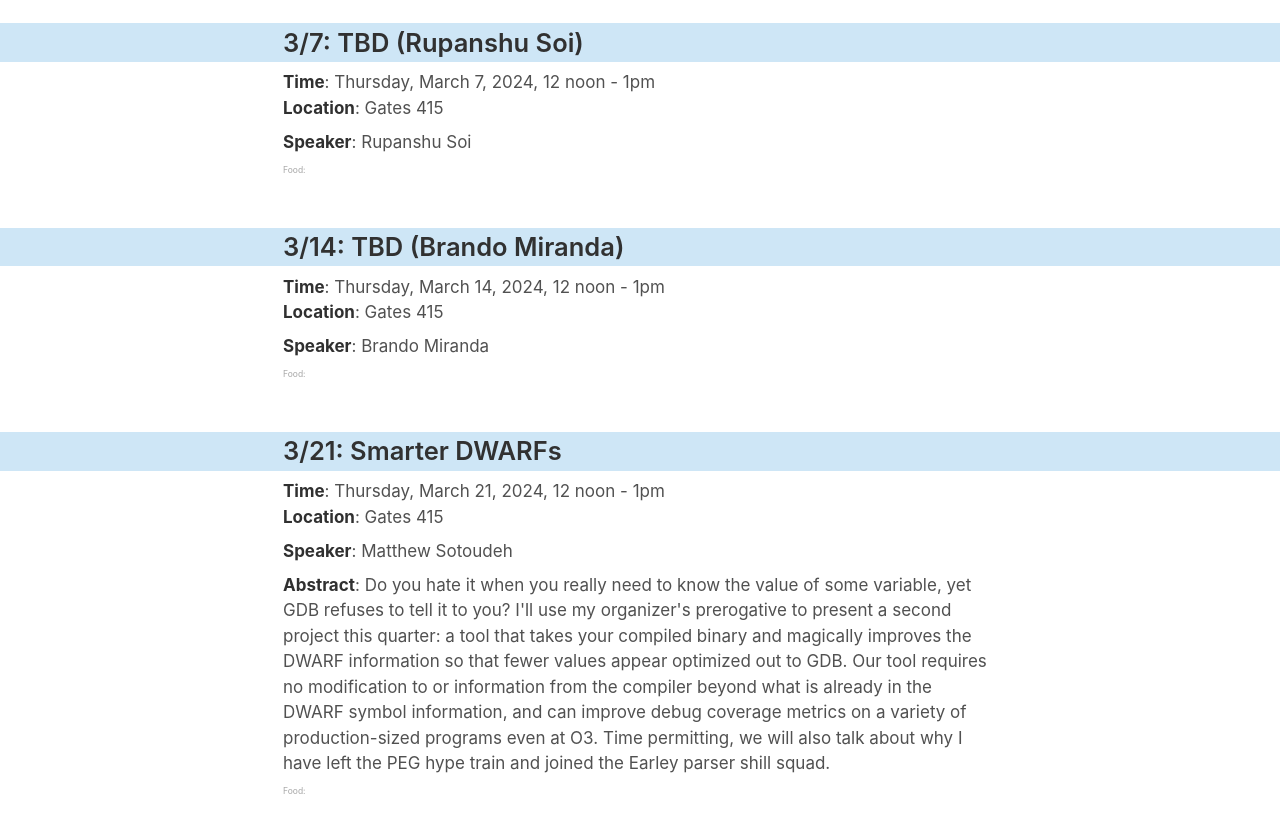
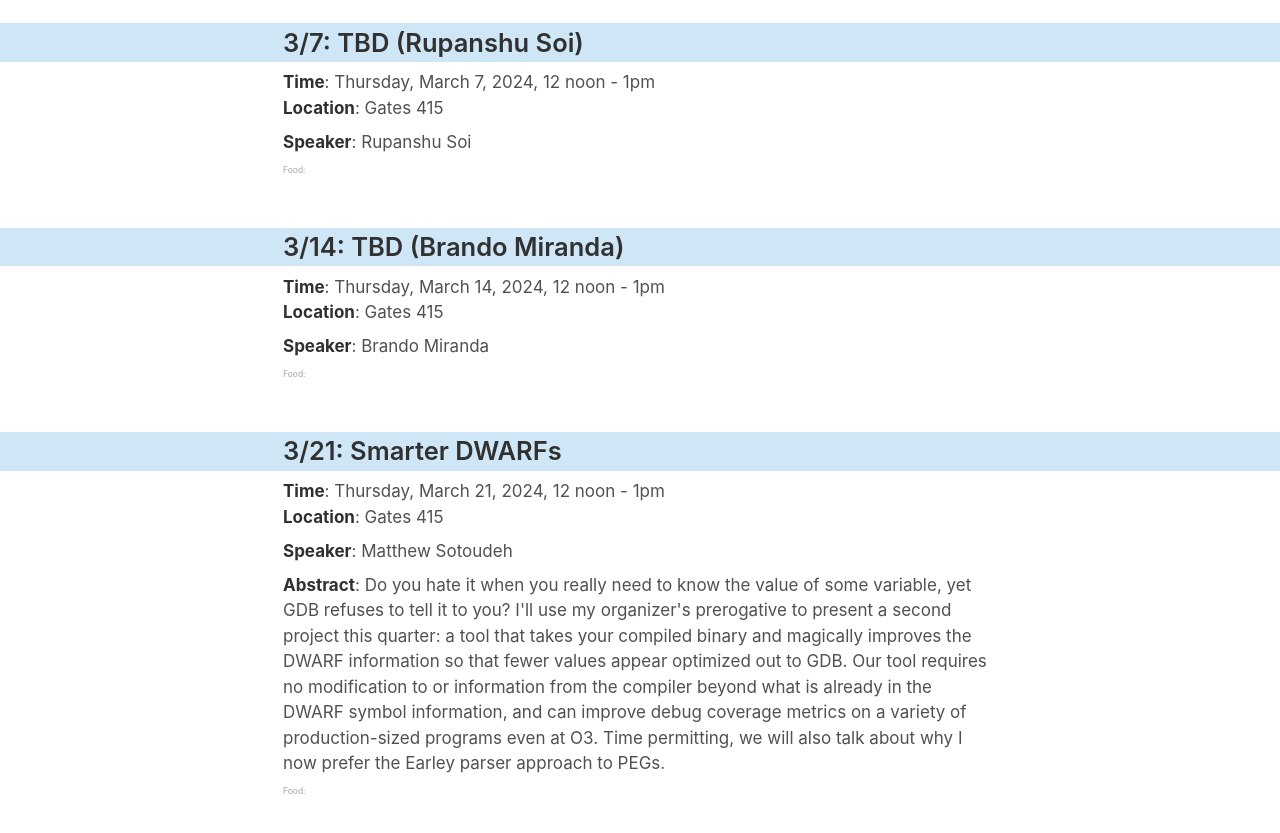
Before and after one commit to software-research-lunch/software-research-lunch.github.io, a Jekyll site: the page built from index.html, in a window 1280 px wide and 900 px high, scrolled down 3657 px. Shown: the top 833 px of the window. Built offline with Jekyll 4.4.1, drawn with Linux system fonts in a browser that asks for light colours.

Commit message:
formalize

```diff
--- a/_data/schedule.yml
+++ b/_data/schedule.yml
@@ -157,8 +157,8 @@ shortcomings under various conditions."
         modification to or information from the compiler beyond what is already
         in the DWARF symbol information, and can improve debug coverage metrics
         on a variety of production-sized programs even at O3.  Time permitting,
-        we will also talk about why I have left the PEG hype train and joined
-        the Earley parser shill squad."
+        we will also talk about why I now prefer the Earley parser approach to
+        PEGs."
     speaker: "Matthew Sotoudeh"
     bio: ""
       # - date: "2024-02-21"
```
